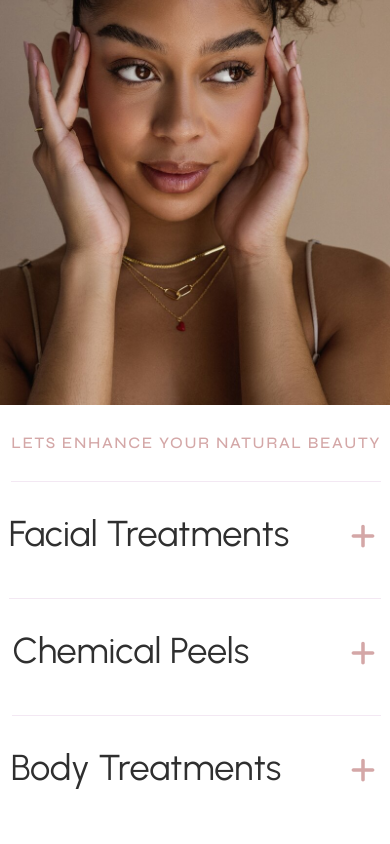
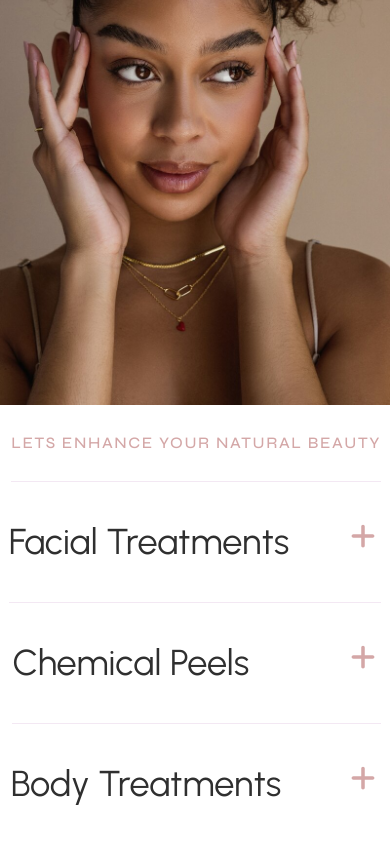
Before and after one commit to ABIGAILMOJUME/Navia-skin, a React (Vite) app: page / in a window 390 px wide. Shown: the part 1631-2475 px from the top of the page. Built offline with nearby package versions, Linux system fonts and the light colour scheme.

Commit message:
servicemenu done

```diff
--- a/src/Components/Servicesmenu.jsx
+++ b/src/Components/Servicesmenu.jsx
@@ -15,9 +15,9 @@ const Servicesmenu = () => {
 
         <div className='flex flex-col items-end mx-auto'>
             <h4 className='text-one text-center border-b border-pink-one py-6'>LETS ENHANCE YOUR NATURAL BEAUTY </h4>
-            <h4 className='flex transition ease-in-out delay-500 font-urbanist text-center md:text-left text-4xl leading-6 md:leading-10 text-grey-two hover:text-pink-three py-10 border-b border-pink-one'>Facial Treatments <a href=""></a><FaPlus className='ml-14 pb-2  fill-pink-three'/></h4>
-            <h4 className='flex transition ease-in-out delay-500 font-urbanist text-center md:text-left text-4xl leading-6 md:leading-10 text-grey-two hover:text-pink-three py-10 border-b border-pink-one'>Chemical Peels <a href=""></a><FaPlus className='ml-24 pb-2  fill-pink-three' /></h4>
-            <h4 className='flex transition ease-in-out delay-500 font-urbanist text-center md:text-left text-4xl leading-6 md:leading-10 text-grey-two hover:text-pink-three py-10'>Body Treatments <a href=""></a><FaPlus className='ml-16 pb-2 fill-pink-three'/></h4>
+            <h4 className='flex transition ease-in-out delay-500 font-urbanist text-center md:text-left text-4xl sm:leading-8 md:leading-10 text-grey-two hover:text-pink-three py-10 border-b border-pink-one'>Facial Treatments <a href=""></a><FaPlus className='ml-14 pb-2  fill-pink-three'/></h4>
+            <h4 className='flex transition ease-in-out delay-500 font-urbanist text-center md:text-left text-4xl sm:leading-8 md:leading-10 text-grey-two hover:text-pink-three py-10 border-b border-pink-one'>Chemical Peels <a href=""></a><FaPlus className='ml-24 pb-2  fill-pink-three' /></h4>
+            <h4 className='flex transition ease-in-out delay-500 font-urbanist text-center md:text-left text-4xl sm:leading-8 md:leading-10 text-grey-two hover:text-pink-three py-10'>Body Treatments <a href=""></a><FaPlus className='ml-16 pb-2 fill-pink-three'/></h4>
 
         </div>
 </div>
```
